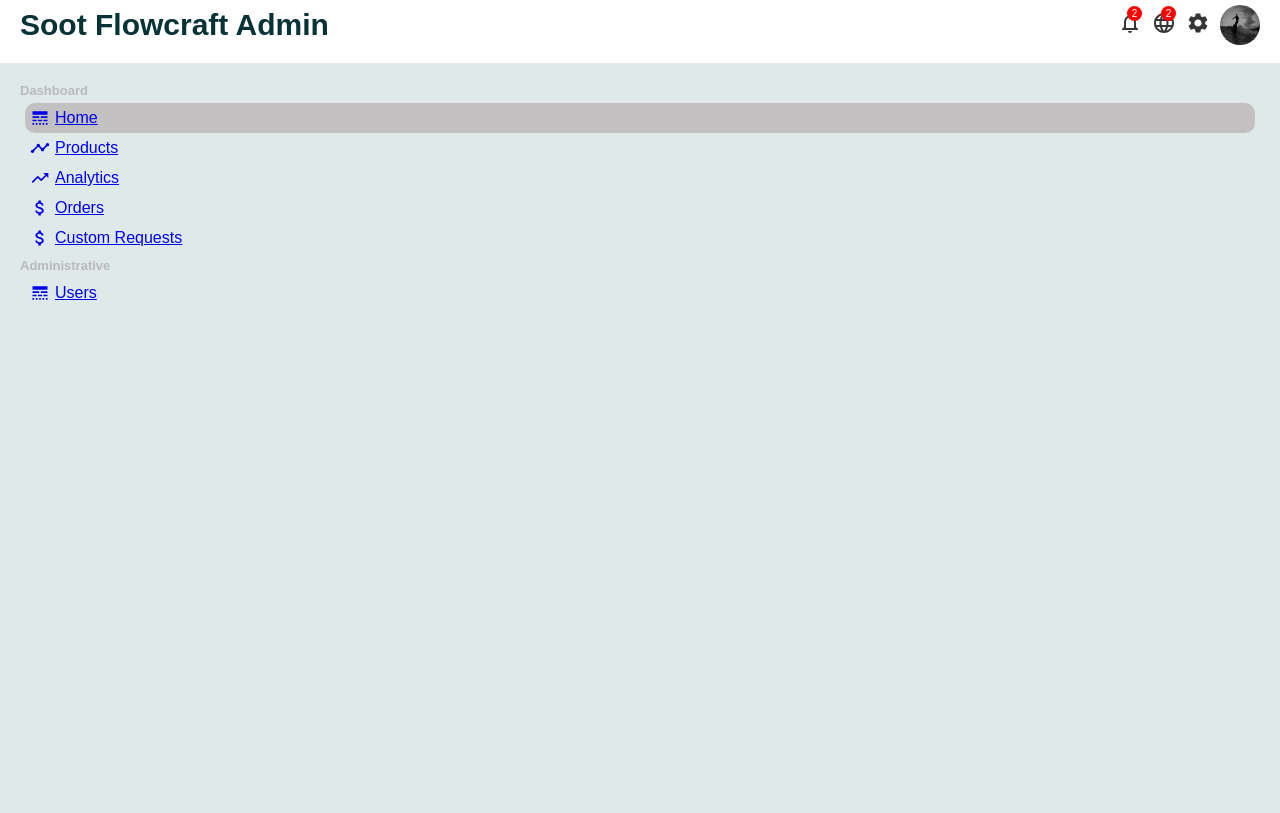
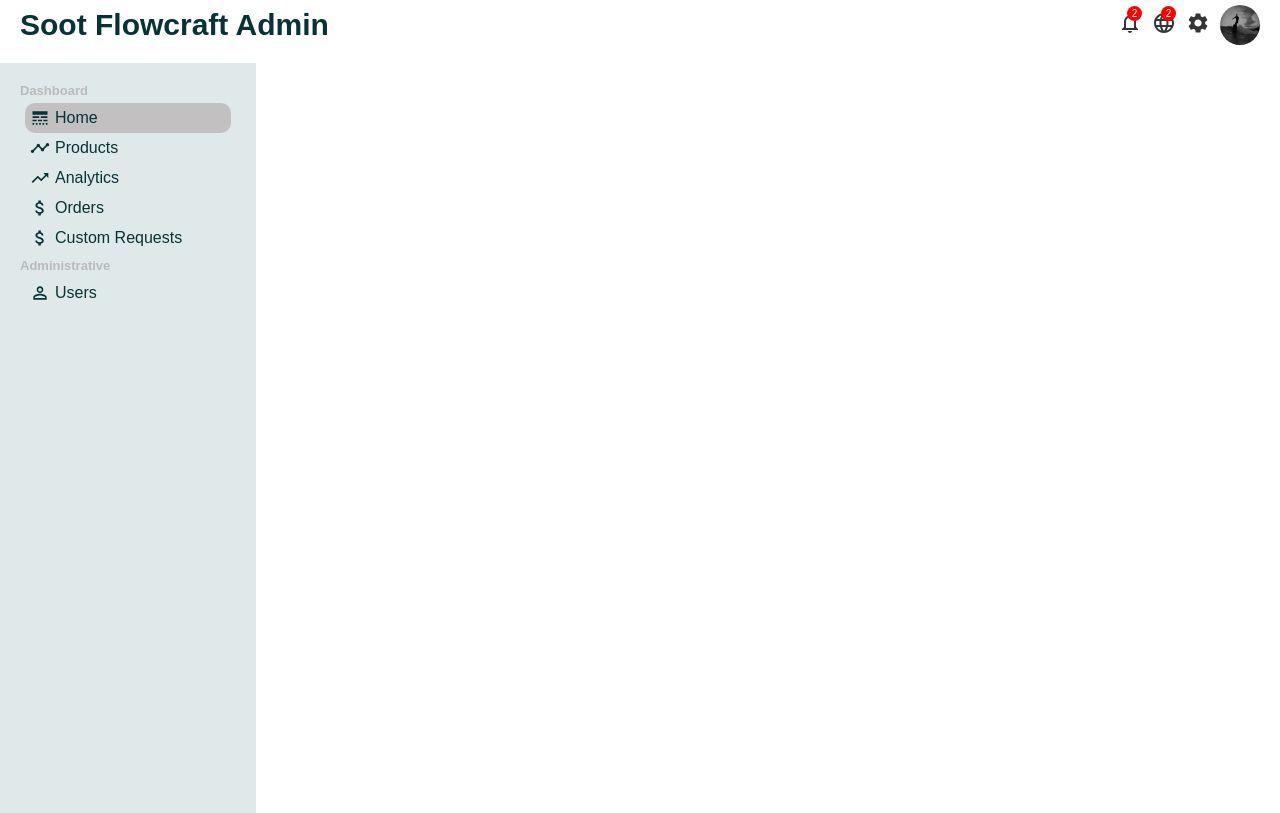
Before and after one commit to alawmoradi665/soot_flowboards-app, a React (Create React App) app in the folder admin/: page /analytics in a window 1280 px wide. Built offline with nearby package versions, Linux system fonts and the light colour scheme; a web font is replaced by a local one.

Commit message:
added more pages and links in app.js

```diff
--- a/admin/src/App.js
+++ b/admin/src/App.js
@@ -6,6 +6,10 @@ import Home from "./pages/home/Home";
 import { BrowserRouter as Router, Switch, Route} from "react-router-dom";
 import User from "./pages/user/User";
 import NewUser from "./pages/newUser/NewUser";
+import ProductList from "./pages/products/ProductList";
+import Analytics from "./pages/analytics/Analytics";
+import Orders from "./pages/orders/Orders";
+import CustomRequests from "./pages/requests/CustomRequests";
 
 function App() {
   return (
@@ -26,6 +30,18 @@ function App() {
           <Route path="/newUser">
             <NewUser />
           </Route>
+          <Route path="/products">
+            <ProductList />
+          </Route>
+          <Route path="/analytics">
+            <Analytics />
+          </Route>
+          <Route path="/orders">
+            <Orders />
+          </Route>
+          <Route path="/requests">
+            <CustomRequests />
+          </Route>
         </Switch>
       </div>
     </Router>
--- a/admin/src/components/sidebar/Sidebar.jsx
+++ b/admin/src/components/sidebar/Sidebar.jsx
@@ -1,5 +1,5 @@
 import "./sidebar.css";
-import {LineStyle, Timeline, TrendingUp, AttachMoney} from "@material-ui/icons";
+import {LineStyle, Timeline, TrendingUp, AttachMoney, PermIdentity} from "@material-ui/icons";
 import { Link } from "react-router-dom";
 
 export default function Sidebar() {
@@ -9,31 +9,31 @@ export default function Sidebar() {
                 <div className="sidebarMenu">
                     <h3 className="sidebarTitle">Dashboard</h3>
                     <ul className="sidebarList">
-                        <Link to="/">
+                        <Link to="/" className="link">
                         <li className="sidebarListItem active">
                             <LineStyle className="sidebarIcon" />
                             Home
                         </li>
                         </Link>
-                        <Link to="/products">
+                        <Link to="/products" className="link">
                         <li className="sidebarListItem">
                             <Timeline className="sidebarIcon" />
                             Products
                         </li>
                         </Link>
-                        <Link to="/analytics">
+                        <Link to="/analytics" className="link">
                         <li className="sidebarListItem">
                             <TrendingUp className="sidebarIcon" />
                             Analytics
                         </li>
                         </Link>
-                        <Link to="Orders">
+                        <Link to="orders" className="link">
                         <li className="sidebarListItem">
                             <AttachMoney className="sidebarIcon" />
                             Orders
                         </li>
                         </Link>
-                        <Link to="/requests">
+                        <Link to="/requests" className="link">
                         <li className="sidebarListItem">
                             <AttachMoney className="sidebarIcon" />
                             Custom Requests
@@ -42,9 +42,9 @@ export default function Sidebar() {
                     </ul>
                     <h3 className="sidebarTitle">Administrative</h3>
                     <ul className="sidebarList">
-                        <Link to="/users">
+                        <Link to="/users" className="link">
                         <li className="sidebarListItem">
-                            <LineStyle className="sidebarIcon" />
+                            <PermIdentity className="sidebarIcon" />
                             Users
                         </li>
                         </Link>
--- a/admin/src/components/sidebar/sidebar.css
+++ b/admin/src/components/sidebar/sidebar.css
@@ -43,3 +43,9 @@
     margin-right: 5px;
     font-size: 20px !important;
 }
+
+.link{
+    text-decoration: none;
+    color: inherit;
+    font-weight: 400;
+}
--- /dev/null
+++ b/admin/src/pages/analytics/Analytics.jsx
@@ -0,0 +1,9 @@
+import "./analytics.css";
+
+export default function Analytics() {
+    return (
+        <div className="analytics">
+
+        </div>
+    )
+}
--- /dev/null
+++ b/admin/src/pages/analytics/analytics.css
@@ -0,0 +1,3 @@
+.analytics{
+    flex: 4;
+}
--- /dev/null
+++ b/admin/src/pages/orders/Orders.jsx
@@ -0,0 +1,9 @@
+import "./orders.css";
+
+export default function Orders() {
+    return (
+        <div className="orders">
+
+        </div>
+    )
+}
--- /dev/null
+++ b/admin/src/pages/orders/orders.css
@@ -0,0 +1,3 @@
+.orders{
+    flex: 4;
+}
--- /dev/null
+++ b/admin/src/pages/products/ProductList.jsx
@@ -0,0 +1,9 @@
+import "./productList.css";
+
+export default function ProductList() {
+    return (
+        <div className="productList">
+
+        </div>
+    )
+}
--- /dev/null
+++ b/admin/src/pages/products/productList.css
@@ -0,0 +1,3 @@
+.productList{
+    flex: 4;
+}
--- /dev/null
+++ b/admin/src/pages/requests/CustomRequests.jsx
@@ -0,0 +1,9 @@
+import "./customRequests.css";
+
+export default function CustomRequests() {
+    return (
+        <div className="customRequests">
+
+        </div>
+    )
+}
--- /dev/null
+++ b/admin/src/pages/requests/customRequests.css
@@ -0,0 +1,3 @@
+.customRequests{
+    flex: 4;
+}
```
